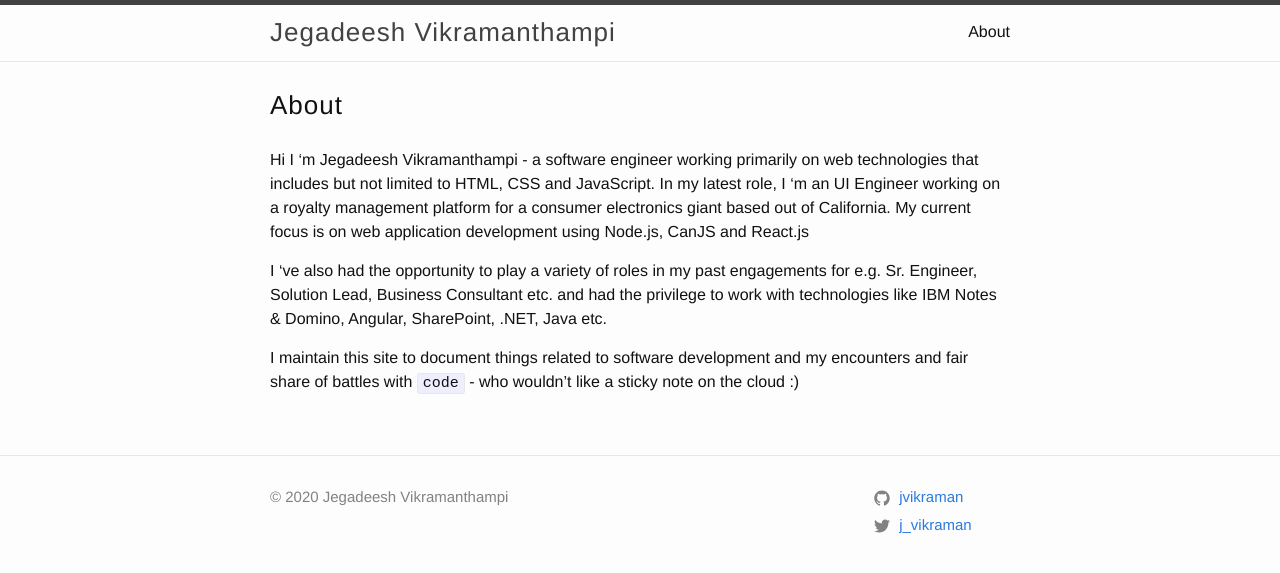
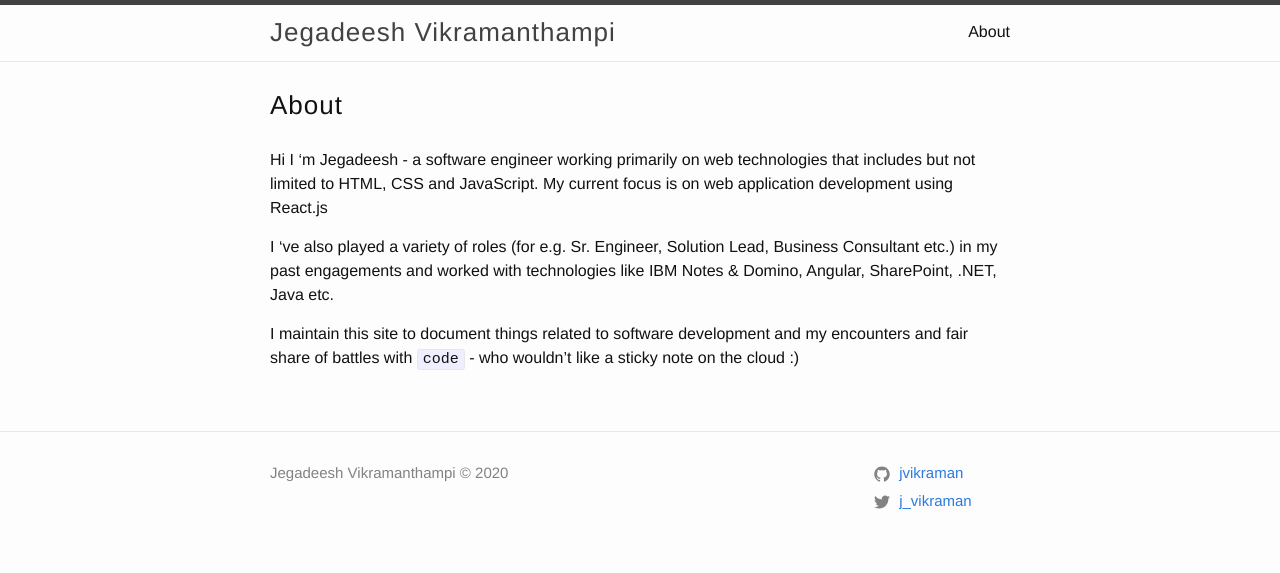
Before and after one commit to jvikraman/jvikraman.github.io.old, a Jekyll site: the page built from about.md, in a window 1280 px wide. Shown: the top 573 px of the page. Built offline with Jekyll 4.4.1, drawn with Linux system fonts in a browser that asks for light colours.

Commit message:
Update Footer and about.md

```diff
--- a/_includes/footer.html
+++ b/_includes/footer.html
@@ -6,7 +6,7 @@
       <div class="footer-col footer-col-1">
         <ul class="contact-list">
           <li>
-            &copy 2020 Jegadeesh Vikramanthampi
+            Jegadeesh Vikramanthampi &copy 2020
           </li>
         </ul>
       </div>
--- a/about.md
+++ b/about.md
@@ -4,8 +4,8 @@ title: About
 permalink: /about/
 ---
 
-Hi I 'm Jegadeesh Vikramanthampi - a software engineer working primarily on web technologies that includes but not limited to HTML, CSS and JavaScript. In my latest role, I 'm an UI Engineer working on a royalty management platform for a consumer electronics giant based out of California. My current focus is on web application development using Node.js, CanJS and React.js
+Hi I 'm Jegadeesh - a software engineer working primarily on web technologies that includes but not limited to HTML, CSS and JavaScript. My current focus is on web application development using React.js
 
-I 've also had the opportunity to play a variety of roles in my past engagements for e.g. Sr. Engineer, Solution Lead, Business Consultant etc. and had the privilege to work with technologies like IBM Notes & Domino, Angular, SharePoint, .NET, Java etc.
+I 've also played a variety of roles (for e.g. Sr. Engineer, Solution Lead, Business Consultant etc.) in my past engagements and worked with technologies like IBM Notes & Domino, Angular, SharePoint, .NET, Java etc.
 
 I maintain this site to document things related to software development and my encounters and fair share of battles with `code` - who wouldn't like a sticky note on the cloud :)
```
